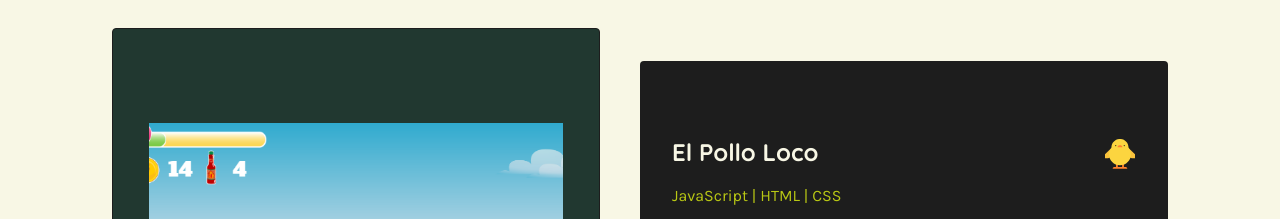
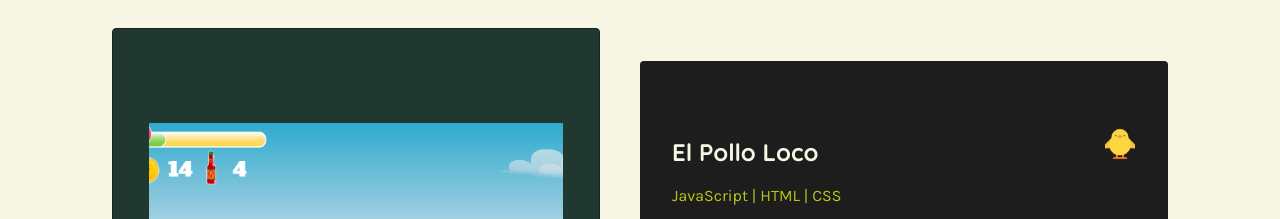
Before and after one commit to AnikaMayer/Portfolio, an Angular app: page / in a window 1280 px wide. Shown: the part 2680-2899 px from the top of the page. Built offline with nearby package versions, Linux system fonts and the light colour scheme.

Commit message:
style: added bounce-animation projects-section

```diff
--- a/src/app/pages/main/main-components/projects/projects.scss
+++ b/src/app/pages/main/main-components/projects/projects.scss
@@ -179,6 +179,7 @@
             width: 30px;
             height: 30px;
             object-fit: cover;
+            @include bounce-animation;
           }
         }
       }
```
